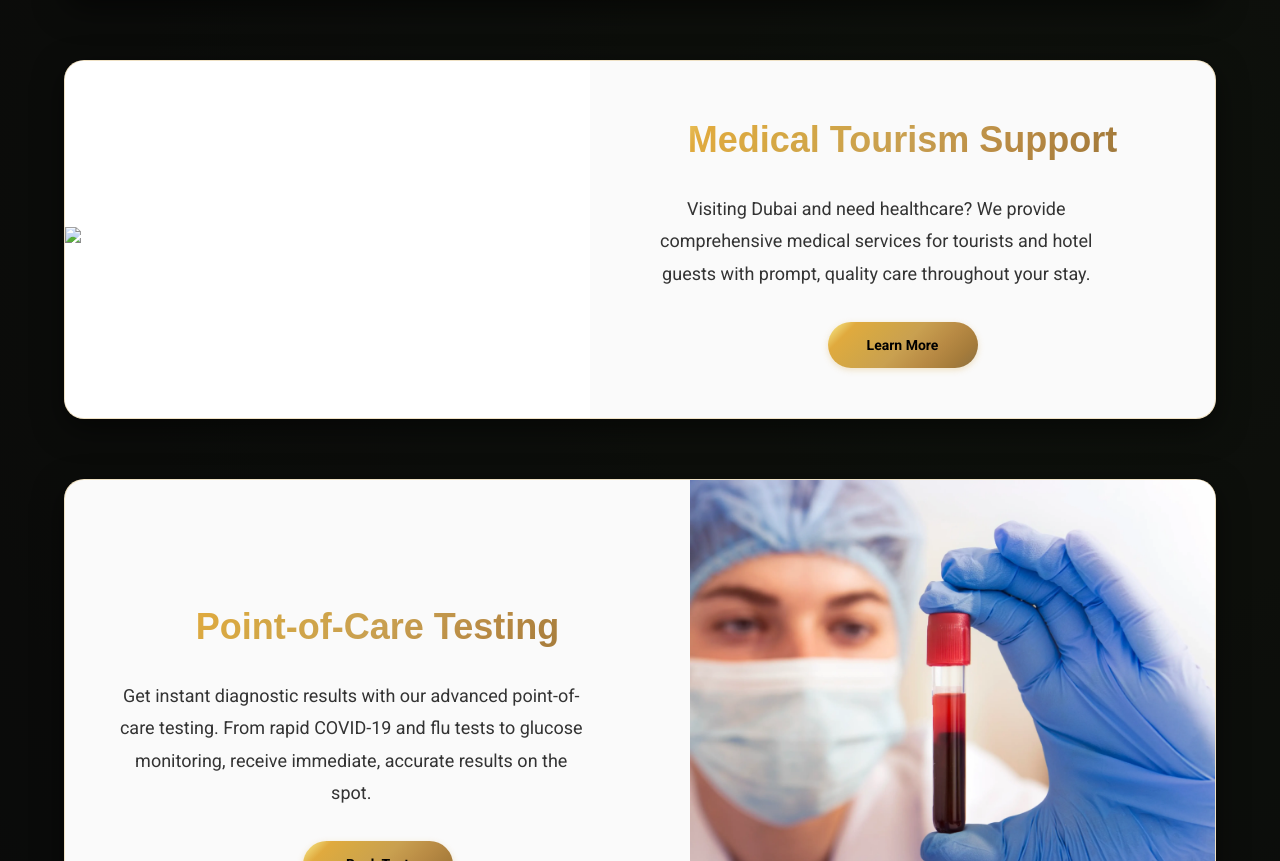
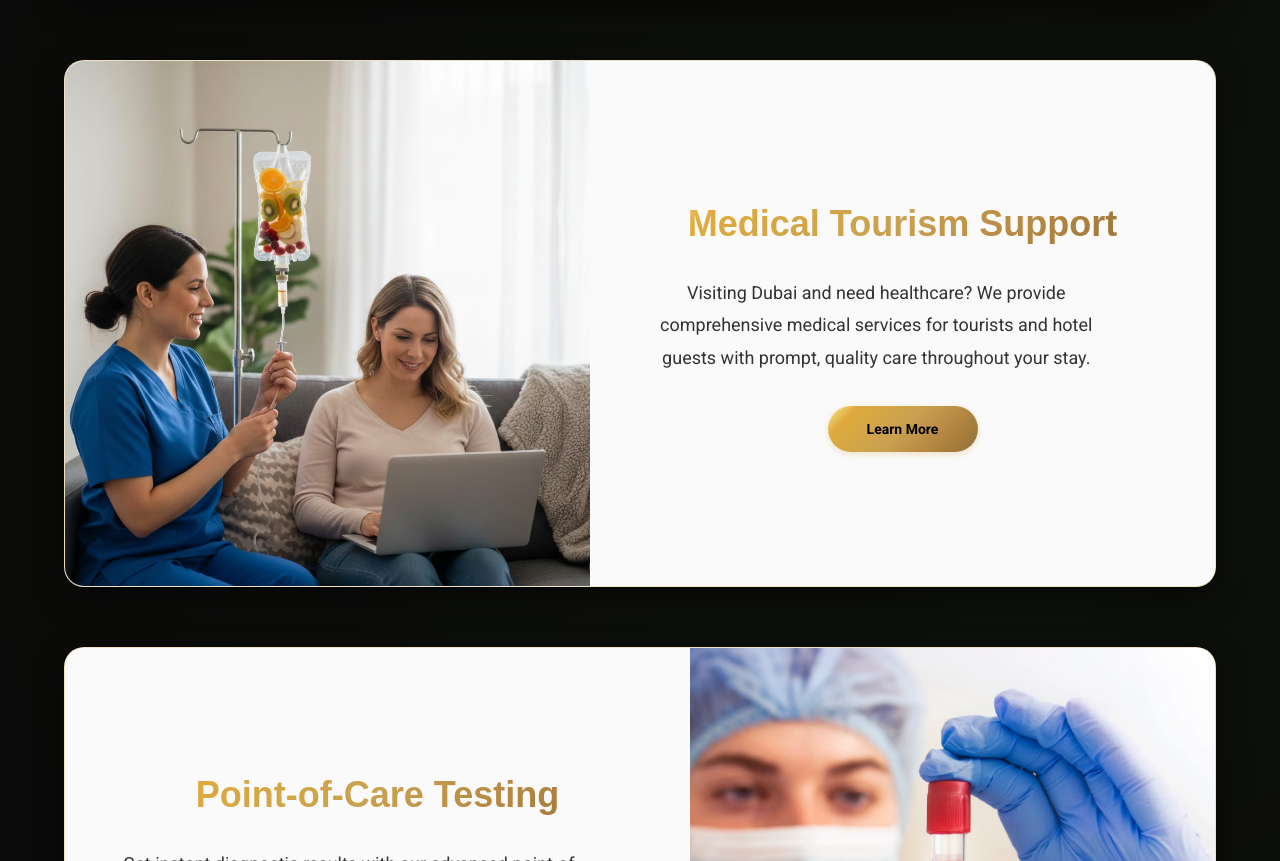
Before and after one commit to aasaitechproviders/CARE-NOVA-HEALTHCARE, a plain HTML site: page index.html in a window 1280 px wide. Shown: the part 4677-5538 px from the top of the page. Drawn offline with Linux system fonts and the light colour scheme; a web font is replaced by a local one.

Commit message:
Update index.html

```diff
--- a/index.html
+++ b/index.html
@@ -2233,7 +2233,7 @@
                 <!-- Medical Tourism -->
                 <div class="service-row-item">
                     <div class="service-visual">
-                        <img src="assets/medicaltourism.jpg" alt="Medical Tourism Support" class="service-img">
+                        <img src="assets/medicaltourism.jpeg" alt="Medical Tourism Support" class="service-img">
                     </div>
                     <div class="service-content">
                         <h3 data-en="Medical Tourism Support" data-ar="السياحة العلاجية">Medical Tourism Support</h3>
```
